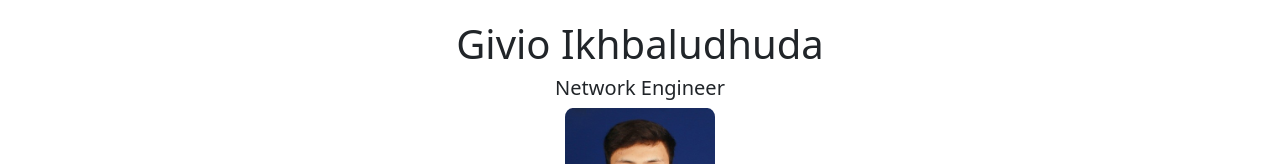
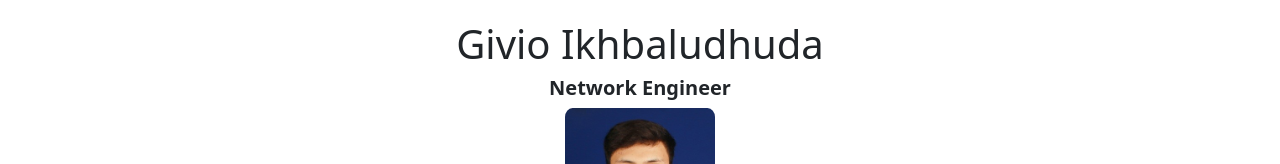
Before and after one commit to givioikhbal/cvgivio, a plain HTML site: page index.html in a window 1280 px wide. Shown: the top 164 px of the page. Drawn offline with nearby package versions, Linux system fonts and the light colour scheme.

Commit message:
Update index.html

```diff
--- a/index.html
+++ b/index.html
@@ -13,7 +13,7 @@
   <div class="container">
     <div class="text-center mb-4">
       <h1>Givio Ikhbaludhuda</h1>
-      <h5>Network Engineer</h5>
+      <h5><strong>Network Engineer</strong></h5>
       <img src="Pas-Photo.jpg" alt="Foto Diri" class="profile-img">
       <p class="mt-3">
         <a href="https://www.linkedin.com/in/givio-ikhbaludhuda-7a9967178" target="_blank">LinkedIn</a> |
```
